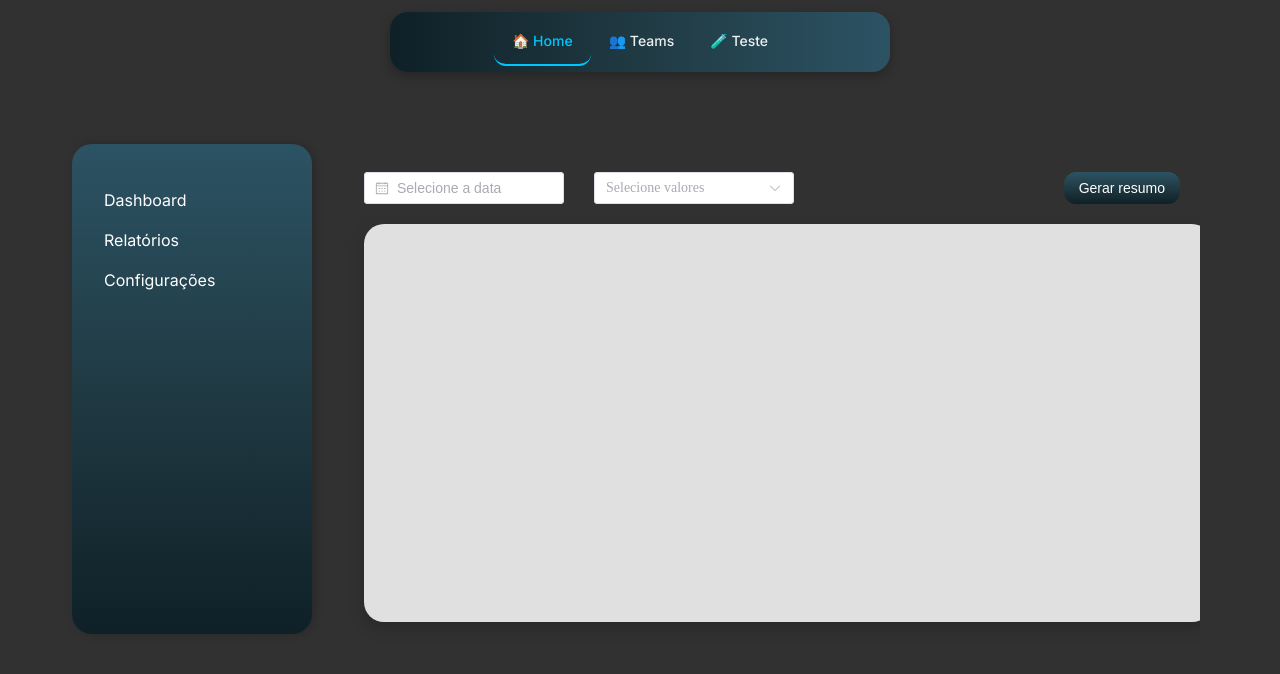
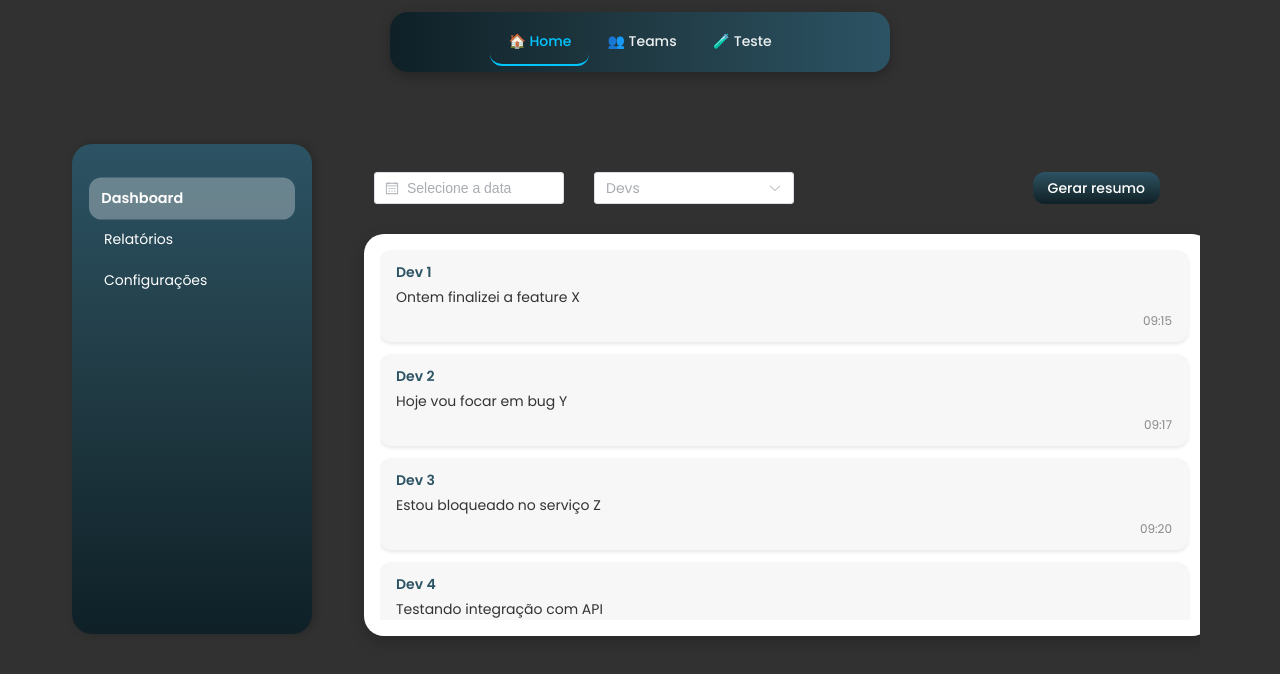
Before and after one commit to vinehds/DailySincVue, a Vue app: page /home in a window 1280 px wide. Shown: the top 674 px of the page. Built offline with nearby package versions, Linux system fonts and the light colour scheme.

Commit message:
home view and card container feature

```diff
--- a/index.html
+++ b/index.html
@@ -1,7 +1,7 @@
 <!DOCTYPE html>
 <html lang="">
   <head>
-      <link href="https://fonts.googleapis.com/css2?family=Inter:wght@400;500;600&display=swap" rel="stylesheet">
+      <link href="https://fonts.googleapis.com/css2?family=Poppins:wght@400;500;600&display=swap" rel="stylesheet">
       <meta charset="UTF-8">
     <link rel="icon" href="/favicon.ico">
     <meta name="viewport" content="width=device-width, initial-scale=1.0">
--- a/src/App.vue
+++ b/src/App.vue
@@ -29,6 +29,10 @@ html, body, #app {
 body {
   overflow: hidden;
   background: #313131;
+
+  font-family: "Poppins", sans-serif;
+  font-size: 14px;
+  color: #333;
 }
 </style>
 
--- a/src/components/TopBar.vue
+++ b/src/components/TopBar.vue
@@ -38,7 +38,6 @@
   border-bottom: none !important;
   display: flex;
   justify-content: center;
-  font-family: "Inter", sans-serif;
   font-size: 15px;
   font-weight: 500;
 
--- a/src/views/Home.vue
+++ b/src/views/Home.vue
@@ -1,32 +1,42 @@
 <template>
   <div class="main-layout">
-    <!-- Menu Lateral -->
     <aside class="sidebar">
       <ul>
-        <li>Dashboard</li>
-        <li>Relatórios</li>
-        <li>Configurações</li>
+        <li
+            v-for="(item, index) in menuItems"
+            :key="index"
+            :class="{ active: selectedMenu === item.value }"
+            @click="selectMenu(item.value)"
+        >
+          {{ item.label }}
+        </li>
       </ul>
     </aside>
 
-    <!-- Container principal -->
     <el-container class="content-container">
       <el-main>
-        <!-- 🔹 Filtros acima do card -->
         <div class="filters">
-
-          <div style="display: flex;  gap: 30px">
+          <div style="display: flex; gap: 30px" class="teste">
             <el-date-picker
-                style="width: 200px"
+                style="width: 200px; padding-left: 10px"
                 v-model="selectedDate"
                 type="date"
                 placeholder="Selecione a data"
                 class="rounded"
+                format="DD/MM/YYYY"
             />
 
-            <el-select v-model="selectedValue" placeholder="Selecione valores"
-                       class="rounded"
-                        style="width: 200px">
+            <el-select
+                v-model="selectedValue"
+                placeholder="Devs"
+                class="modern-input"
+                style="width: 200px"
+                multiple
+                collapse-tags
+                clearable
+                @change="handleSelectChange"
+            >
+              <el-option label="Selecionar todos" value="all" />
               <el-option
                   v-for="item in options"
                   :key="item.value"
@@ -36,15 +46,67 @@
             </el-select>
           </div>
 
-          <el-button type="primary" class="rounded" @click="buscarDados">
+          <el-button
+              type="primary"
+              class="rounded"
+              @click="buscarDados"
+              style="margin-right: 20px"
+          >
             Gerar resumo
           </el-button>
         </div>
 
-        <!-- 🔹 Card -->
+        <!-- CARD CONTAINER -->
         <div class="card-container">
-          <router-view />
+          <div class="card-scroll">
+            <div
+                v-for="(daily, index) in dailys"
+                :key="index"
+                class="daily-item"
+                @click="openDaily(index)"
+            >
+              <div class="author">{{ daily.author }}</div>
+              <div class="text">{{ daily.text }}</div>
+              <div class="time">{{ daily.time }}</div>
+            </div>
+          </div>
         </div>
+
+        <!-- MODAL PARA EXPANSÃO -->
+        <el-dialog
+            v-model="showModal"
+            width="600px"
+            :show-close="false"
+            class="daily-dialog"
+        >
+          <template #header>
+            <div class="dialog-header">
+              <el-button
+                  icon="ArrowLeft"
+                  circle
+                  @click="prevDaily"
+                  :disabled="currentIndex === 0"
+              />
+              <span class="dialog-title">
+                {{ dailys[currentIndex]?.author }} - {{ dailys[currentIndex]?.time }}
+              </span>
+              <el-button
+                  icon="ArrowRight"
+                  circle
+                  @click="nextDaily"
+                  :disabled="currentIndex === dailys.length - 1"
+              />
+            </div>
+          </template>
+
+          <div class="dialog-content">
+            <p>{{ dailys[currentIndex]?.text }}</p>
+          </div>
+
+          <template #footer>
+            <el-button type="danger" @click="showModal = false">Fechar</el-button>
+          </template>
+        </el-dialog>
       </el-main>
     </el-container>
   </div>
@@ -55,26 +117,71 @@ export default {
   data() {
     return {
       selectedDate: null,
-      selectedValue: null,
+      selectedValue: [],
       options: [
-        { value: "1", label: "Valor 1" },
-        { value: "2", label: "Valor 2" },
-        { value: "3", label: "Valor 3" },
+        { value: "1", label: "Dev 1" },
+        { value: "2", label: "Dev 2" },
+        { value: "3", label: "Dev 3" },
       ],
+      dailys: [
+        { author: "Dev 1", text: "Ontem finalizei a feature X", time: "09:15" },
+        { author: "Dev 2", text: "Hoje vou focar em bug Y", time: "09:17" },
+        { author: "Dev 3", text: "Estou bloqueado no serviço Z", time: "09:20" },
+        { author: "Dev 4", text: "Testando integração com API", time: "09:25" },
+      ],
+      showModal: false,
+      currentIndex: 0,
+
+      menuItems: [
+        { value: "dashboard", label: "Dashboard" },
+        { value: "relatorios", label: "Relatórios" },
+        { value: "config", label: "Configurações" },
+      ],
+      selectedMenu: "dashboard", // item inicial
     };
   },
   methods: {
     buscarDados() {
-      console.log("Data:", this.selectedDate, "Valor:", this.selectedValue);
+      console.log(
+          "Data:",
+          this.selectedDate,
+          "Valor(es):",
+          this.selectedValue
+      );
+    },
+    handleSelectChange(val) {
+      if (val.includes("all")) {
+        this.selectedValue = this.options.map((o) => o.value);
+      }
+    },
+    openDaily(index) {
+      this.currentIndex = index;
+      this.showModal = true;
+    },
+    nextDaily() {
+      if (this.currentIndex < this.dailys.length - 1) {
+        this.currentIndex++;
+      }
+    },
+    prevDaily() {
+      if (this.currentIndex > 0) {
+        this.currentIndex--;
+      }
+    },
+    selectMenu(value) {
+      this.selectedMenu = value;
+      console.log("Selecionado:", value);
     },
   },
 };
 </script>
 
 <style scoped>
-/* Fundo segue o body */
-body {
-  background: #f5f6fa;
+:root {
+  font-family: "Poppins", sans-serif;
+}
+* {
+  font-family: inherit !important;
 }
 
 .main-layout {
@@ -84,7 +191,6 @@ body {
   padding: 40px;
 }
 
-/* Sidebar arredondada */
 .sidebar {
   width: 200px;
   background: linear-gradient(180deg, #2c5364, #203a43, #0f2027);
@@ -93,8 +199,29 @@ body {
   margin: 12px;
   border-radius: 20px;
   box-shadow: 2px 0 8px rgba(0, 0, 0, 0.2);
-  font-family: "Inter", sans-serif;
   height: 450px;
+}
+.sidebar ul {
+  list-style: none;
+  padding: 0;
+}
+.sidebar li {
+  padding: 10px 12px;
+  border-radius: 12px;
+  cursor: pointer;
+  transition: background 0.3s, transform 0.2s;
+}
+.sidebar li:hover {
+  background: rgba(255, 255, 255, 0.15);
+}
+.sidebar li.active {
+  background: rgba(255, 255, 255, 0.3);
+  font-weight: bold;
+  transform: scale(1.03);
+}
+.filters{
+  display: flex;
+  justify-content: space-between;
 }
 .sidebar ul {
   list-style: none;
@@ -110,7 +237,6 @@ body {
   background: rgba(255, 255, 255, 0.15);
 }
 
-/* Container principal */
 .content-container {
   flex: 1;
   padding: 20px;
@@ -118,29 +244,63 @@ body {
   flex-direction: column;
 }
 
-/* Card arredondado */
 .card-container {
-  background: #e0e0e0;
-  border-radius: 20px;
-  padding: 24px;
-  min-height: 350px;
+  background: #fff;
+  border-radius: 20px;  /* mantém o arredondamento */
+  padding: 16px;
   width: 100%;
-  max-width: 800px;
-  box-shadow: 0 6px 16px rgba(0, 0, 0, 0.2);
-  margin-top: 20px;
-  max-height: 500px;
+  margin-top: 30px;
+  max-width: 850px;
+  height: 370px;        /* altura fixa */
+  box-shadow: 0 6px 16px rgba(0,0,0,0.2);
+  display: flex;
+  flex-direction: column;
+  overflow: hidden;     /* importante: esconde o scroll que sai da borda */
 }
 
-/* Filtros acima do card */
-.filters {
+/* container interno com scroll */
+.card-scroll {
+  overflow-y: auto;
+  flex: 1;              /* ocupa todo o espaço do card-container */
+  padding-right: 8px;   /* espaço pro scroll não colar na borda */
   display: flex;
-  gap: 16px;
-  justify-content: space-between;
-
-  max-width: 850px;
+  flex-direction: column;
+  gap: 12px;
 }
 
-/* Bordas arredondadas globais */
+.daily-item {
+  background: #f7f7f7;
+  border-radius: 12px;
+  padding: 12px 16px;
+  box-shadow: 0 2px 4px rgba(0,0,0,0.1);
+  cursor: pointer;
+}
+
+
+.message {
+  background: #f7f7f7;
+  padding: 12px 16px;
+  border-radius: 12px;
+  box-shadow: 0 2px 4px rgba(0,0,0,0.1);
+  transition: transform 0.2s;
+}
+.message:hover {
+  transform: scale(1.02);
+}
+.author {
+  font-weight: 600;
+  margin-bottom: 4px;
+  color: #2c5364;
+}
+.text {
+  margin-bottom: 4px;
+}
+.time {
+  font-size: 12px;
+  color: #888;
+  text-align: right;
+}
+
 .rounded,
 .el-button,
 .el-input,
@@ -149,5 +309,21 @@ body {
   border-radius: 12px !important;
   background: linear-gradient(180deg, #2c5364, #203a43, #0f2027);
   border: none;
+  color: white;
+}
+
+/* Dialog */
+.daily-dialog .dialog-header {
+  display: flex;
+  justify-content: space-between;
+  align-items: center;
+}
+.dialog-title {
+  font-weight: 600;
+  font-size: 16px;
+}
+.dialog-content {
+  padding: 16px;
+  font-size: 14px;
 }
 </style>
```
